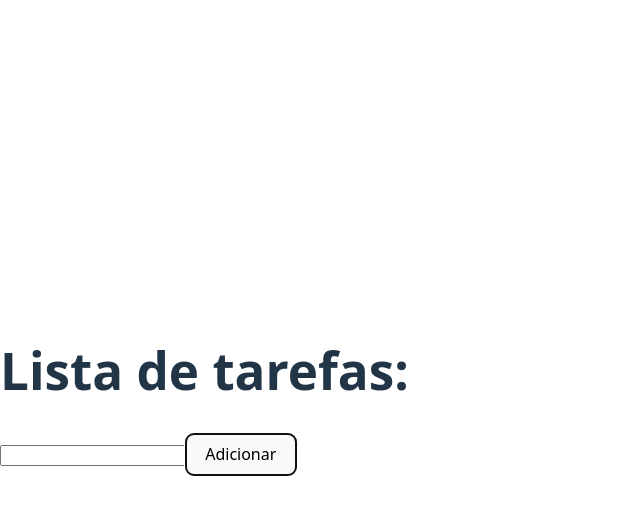
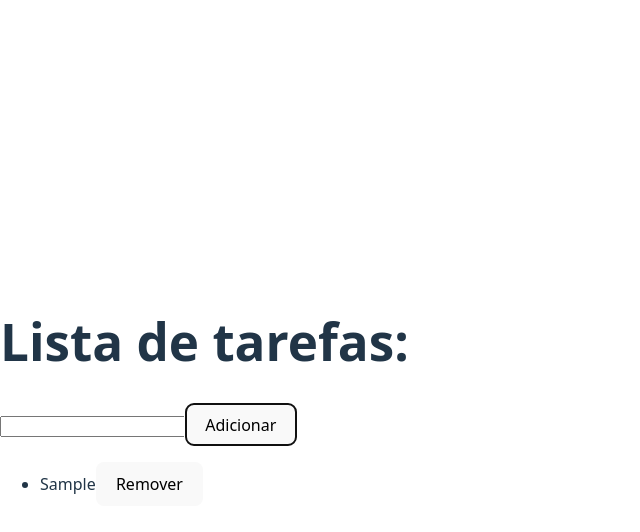
Before and after one commit to PatrickCorrea-git/To-Do-App, a React (Vite) app in the folder To-Do-App/todo-app/: page / in a window 1280 px wide. Both pictures are taken after typing "Sample" into the empty fields and a click on the button "Adicionar". Shown: the top 532 px of the page, without its empty margins (0-640 px from the left). Built offline with nearby package versions, Linux system fonts and the light colour scheme.

Commit message:
commit-correção

```diff
--- a/To-Do-App/todo-app/src/App.jsx
+++ b/To-Do-App/todo-app/src/App.jsx
@@ -26,8 +26,8 @@ function App() {
   // Função para alterar concluída
   const toggleConcluida = (id) => {
     const novasTarefas = task.map((tarefa) => {
-      if(tarefa.id === id) {
-        return {...tarefa, concluida: !tarefa.concluida};
+      if (tarefa.id === id) {
+        return { ...tarefa, concluida: !tarefa.concluida };
       }
       return tarefa;
     });
@@ -48,7 +48,7 @@ return (
       <button onClick={addTask}>Adicionar</button>
       <ul>
         {task.map((taskItem) => (
-        <taskItem
+          <TaskItem
             key={taskItem.id}
             task={taskItem}   // envia os dados da tarefa
             onToggle={toggleConcluida}  // envia a função de alternar concluída
--- a/To-Do-App/todo-app/src/TaskItem.jsx
+++ b/To-Do-App/todo-app/src/TaskItem.jsx
@@ -1,8 +1,12 @@
 import React from 'react'
 
-const TaskItem = ({task}) => {
+const TaskItem = ({task, onToggle, onRemove}) => {
+
   return (
-    <li>{task.texto}</li>
+    <li>
+        <span onClick={() => onToggle(task.id)}>{task.texto}</span>
+        <button onClick={() => onRemove(task.id)}>Remover</button>
+    </li>
   )
 }
 
```
Lines whose indentation alone changed are shown as unchanged.
